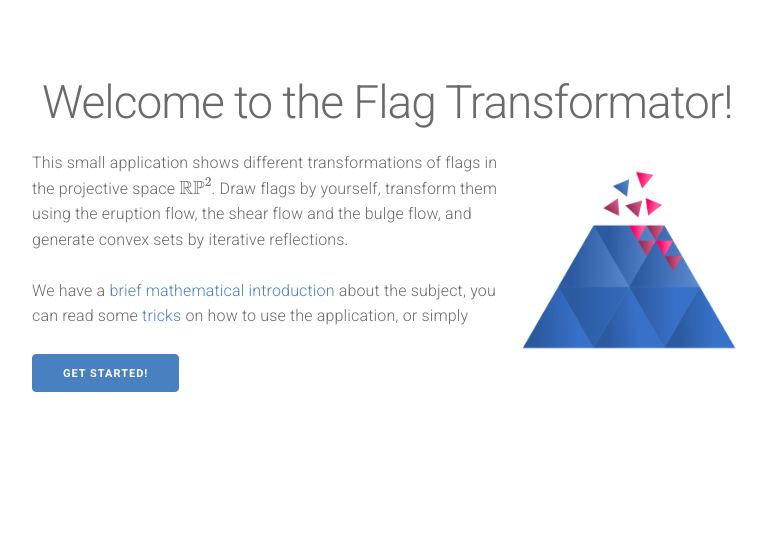
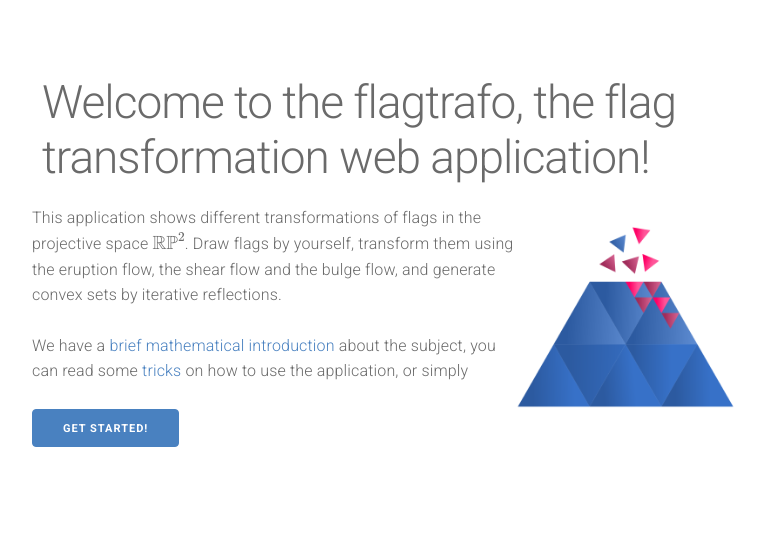
Before and after one commit to LukasDSauer/flagtrafo, a Flask app: template src/templates/home.html in a window 1280 px wide. Shown: the top 548 px of the page, without its empty margins (218-985 px from the left). Run offline with Flask 2, Linux system fonts and the light colour scheme; the template is opened without the code that fills it, so the values that code supplies are empty.

Commit message:
flagtrafo

```diff
--- a/src/templates/graphics.html
+++ b/src/templates/graphics.html
@@ -2,7 +2,7 @@
 <html lang="en" dir="ltr">
 <head>
     <meta charset="utf-8">
-    <title>Flag Transformator | Application</title>
+    <title>flagtrafo | Application</title>
 
     <script type="text/javascript" src="http://www.json.org/json2.js"></script>
     <script src="//ajax.googleapis.com/ajax/libs/jquery/1.9.1/jquery.min.js"></script>
--- a/src/templates/home.html
+++ b/src/templates/home.html
@@ -2,17 +2,17 @@
 <html lang="en" dir="ltr">
 <head>
     <meta charset="utf-8">
-    <title>Flag Transformator | Home</title>
+    <title>flagtrafo | Home</title>
 </head>
 <body>
 {% extends "template.html" %}
 {% block content %}
     <section class="container" id="introduction">
-        <h1 class="title">Welcome to the Flag Transformator!</h1>
+        <h1 class="title">Welcome to the flagtrafo, the flag transformation web application!</h1>
         <div class="row">
             <div class="column-offset-75">
                 <p>
-                    This small application shows different transformations of flags in the projective space
+                    This application shows different transformations of flags in the projective space
                     \(\mathbb{RP}^2\).
                     Draw flags by yourself, transform them using the eruption flow, the shear flow and the bulge flow,
                     and
--- a/src/templates/math_background.html
+++ b/src/templates/math_background.html
@@ -2,7 +2,7 @@
 <html lang="en" dir="ltr">
 <head>
     <meta charset="utf-8">
-    <title>Flag Transformator | Mathematical background</title>
+    <title>flagtrafo | Mathematical background</title>
 </head>
 <body>
 {% extends "template.html" %}
--- a/src/templates/tricks.html
+++ b/src/templates/tricks.html
@@ -2,7 +2,7 @@
 <html lang="en" dir="ltr">
 <head>
     <meta charset="utf-8">
-    <title>Flag Transformator | Home</title>
+    <title>flagtrafo | Home</title>
 </head>
 <script src="https://polyfill.io/v3/polyfill.min.js?features=es6"></script>
 <script id="MathJax-script" async src="https://cdn.jsdelivr.net/npm/mathjax@3/es5/tex-mml-chtml.js"></script>
```
